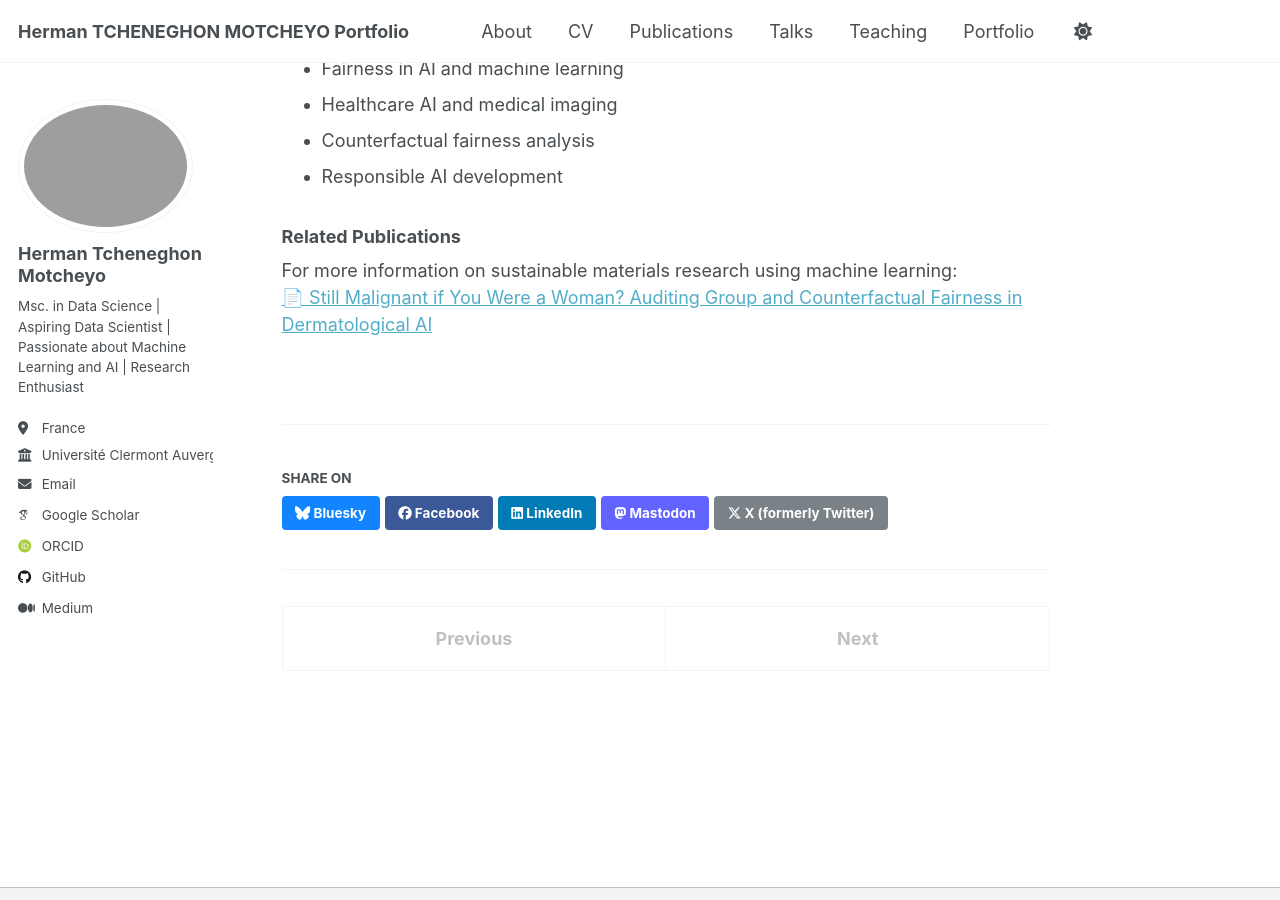
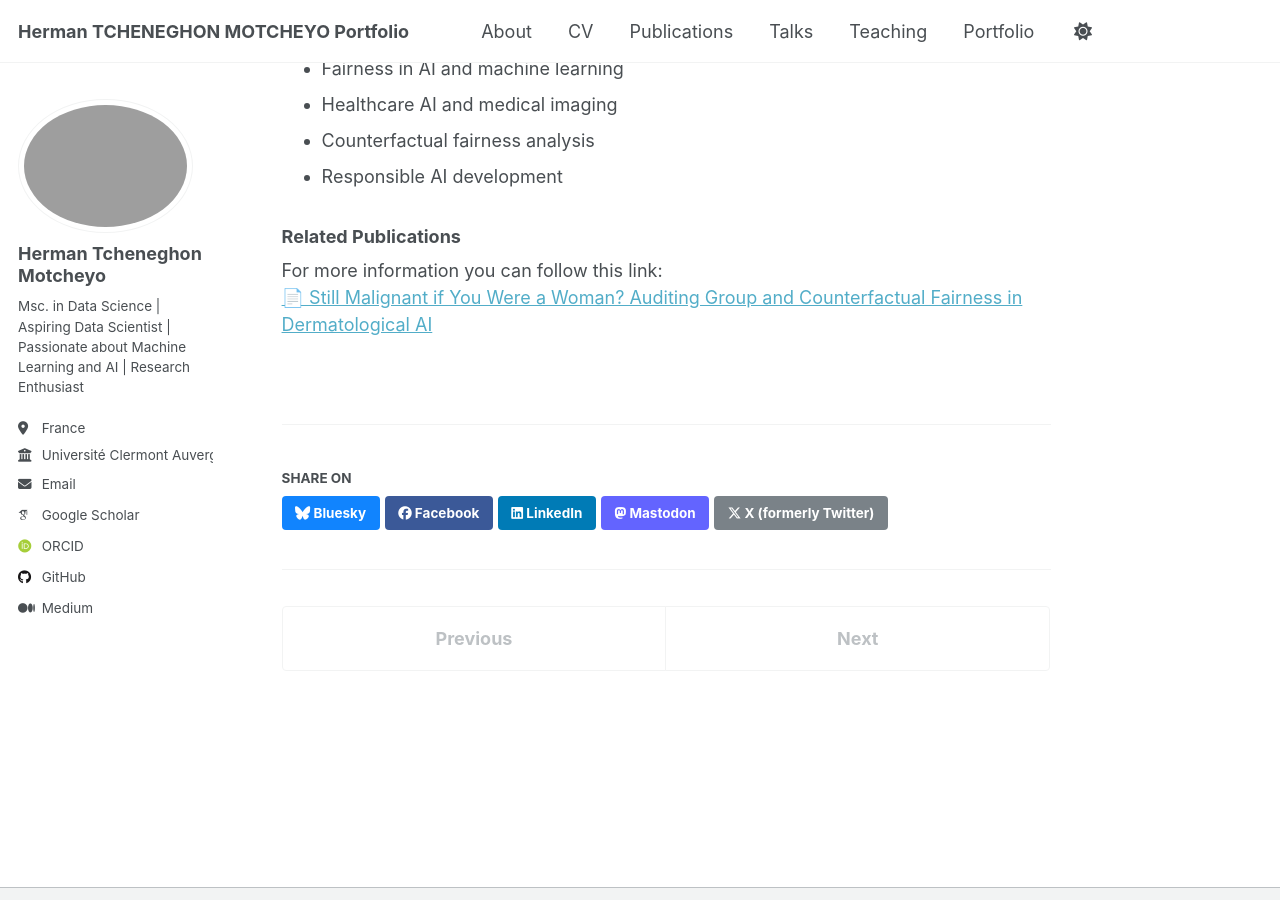
Before and after one commit to Herman-Motcheyo/Herman-Motcheyo.github.io, a Jekyll site: the page built from _portfolio/portfolio-1.html, in a window 1280 px wide and 900 px high, scrolled down 1260 px. Built offline with Jekyll 4.4.1, drawn with Linux system fonts in a browser that asks for light colours; some web fonts are replaced; a script that is not in the unit is left out.

```diff
--- a/_portfolio/portfolio-1.html
+++ b/_portfolio/portfolio-1.html
@@ -37,5 +37,5 @@ collection: portfolio
 
 <h3>Related Publications</h3>
 
-<p>For more information on sustainable materials research using machine learning:<br/>
+<p>For more information you can follow this link:<br/>
 <a href="https://hal.science/hal-05425093" target="_blank">📄 Still Malignant if You Were a Woman? Auditing Group and Counterfactual Fairness in Dermatological AI</a></p>
```
Also changed, not shown: _talks/2025-12-16-talk-1.md (+2 -4 lines).
